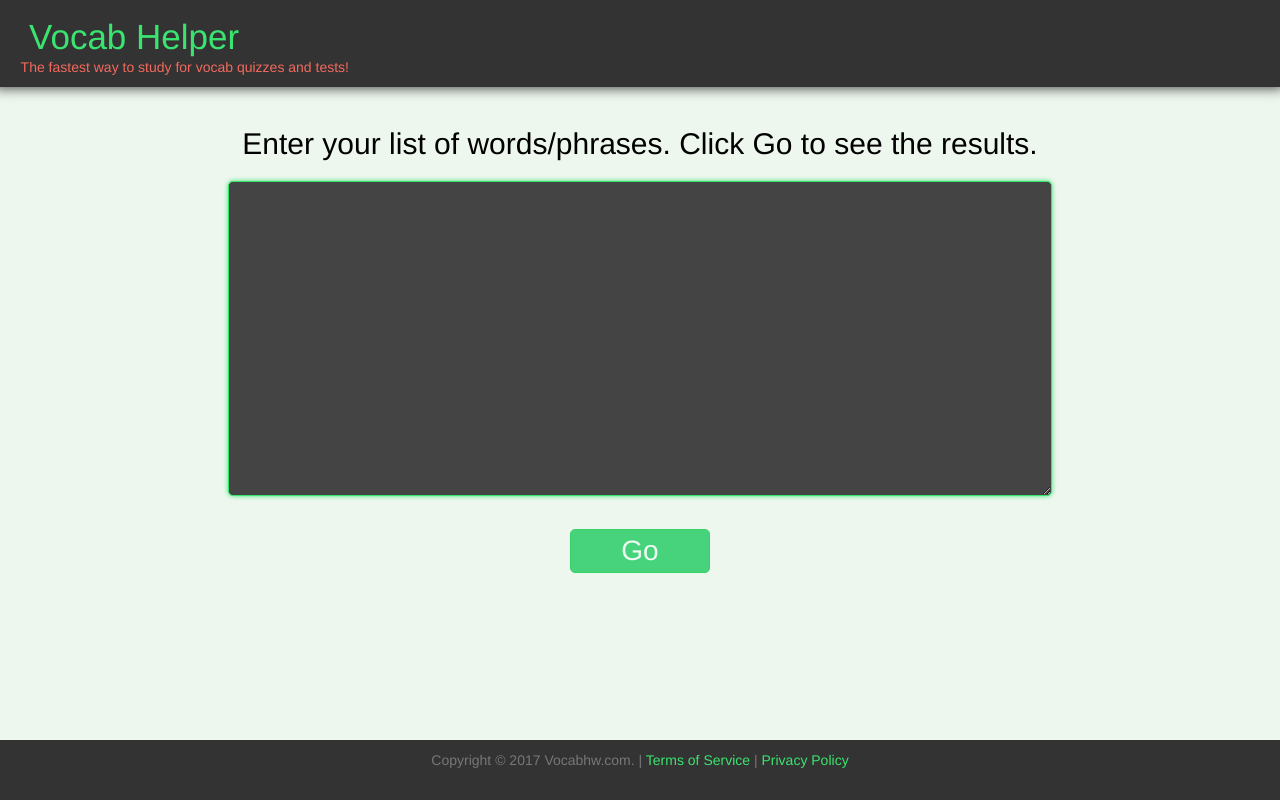
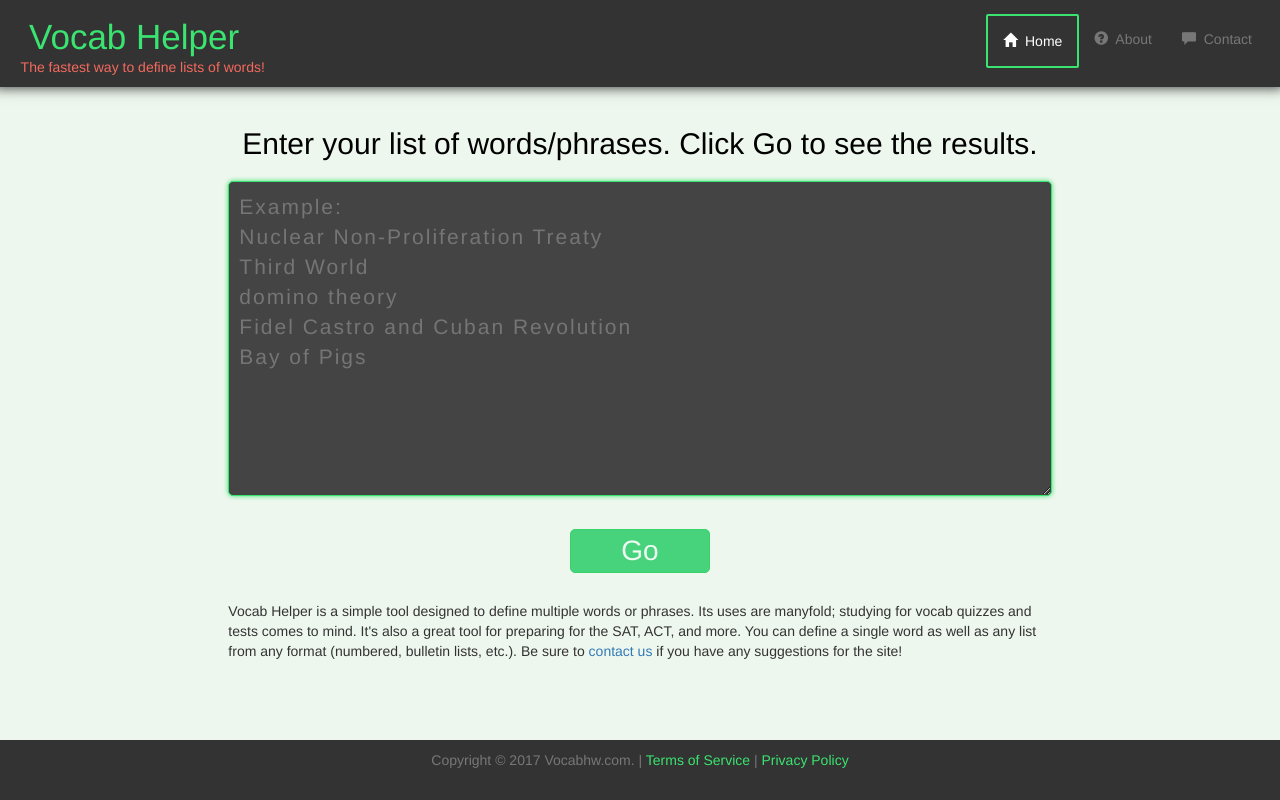
Before and after one commit to lazorfuzz/vocab-helper, a Django app: page / in a window 1280 px wide. Run offline with Django 3.2, Linux system fonts and the light colour scheme; some libraries are stand-ins or nearby versions.

Commit message:
add pages

```diff
--- a/vocabhelper/static/vocabhelper/HH.css
+++ b/vocabhelper/static/vocabhelper/HH.css
@@ -30,6 +30,21 @@ body {
 }
 .index-link{
   text-decoration: none !important;
+}
+.active{
+  border: 2px solid #3AE470;
+  border-radius: 2px;
+}
+.navbar-right{
+  position: absolute;
+  right: 2em;
+}
+.navbar-default .navbar-nav>.active>a{
+  background-color: #333 !important;
+  color: white;
+}
+.navbar-default .navbar-nav>li>a:hover{
+  color:white;
 }
 h2{
     align-content: center;
@@ -117,6 +132,10 @@ h1{
   cursor: pointer;
 }
 @media screen and (max-device-width: 500px) {
+  .navbar-right{
+    position: relative;
+    right: auto;
+  }
   h1{
     font-size: 2.5em;
   }
--- /dev/null
+++ b/vocabhelper/templates/head.html
@@ -0,0 +1,21 @@
+{% load staticfiles %}
+<script async src="//pagead2.googlesyndication.com/pagead/js/adsbygoogle.js"></script>
+<script>
+(adsbygoogle = window.adsbygoogle || []).push({
+google_ad_client: "ca-pub-4657194823520099",
+enable_page_level_ads: true
+});
+</script>
+<meta charset="utf-8">
+<meta property="og:title" content="Vocabulary Helper" />
+<meta property="og:description" content="The fastest way to study for vocab quizzes and tests. Also a good tool to help with homework." />
+<meta property="og:url" content="http://vocabhw.com/" />
+<meta name="description" content="The fastest way to study for vocab quizzes and tests. Also a good tool to help with homework." />
+<meta name="keywords" content="quizzes, tests, school, homework, vocabulary, vocab, definition, help, dictionary" />
+<meta name="viewport" content="width=device-width, initial-scale=1, maximum-scale=1, user-scalable=0"/>
+<link rel="stylesheet" href="http://maxcdn.bootstrapcdn.com/bootstrap/3.3.6/css/bootstrap.min.css">
+<link rel="stylesheet" href="https://cdnjs.cloudflare.com/ajax/libs/animate.css/3.5.2/animate.min.css">
+<link rel='stylesheet' href='{% static "vocabhelper/HH.css" %}?v=5'>
+<link rel="icon" type="image/png" href="{% static 'vocabhelper/media/logo.png' %}" />
+<script src="https://ajax.googleapis.com/ajax/libs/jquery/1.12.4/jquery.min.js"></script>
+<script src="http://maxcdn.bootstrapcdn.com/bootstrap/3.3.6/js/bootstrap.min.js"></script>
--- /dev/null
+++ b/vocabhelper/templates/header.html
@@ -0,0 +1,34 @@
+<nav class='navbar navbar-default' id='nav'>
+  <div class='container' style='margin-left:0;'>
+    <div class='navbar-header'>
+    <button type="button" class="navbar-toggle" data-toggle="collapse" data-target="#navmenu" aria-expanded="true" aria-controls="navbar">
+            <span class="sr-only">Toggle navigation</span>
+            <span class="icon-bar"></span>
+            <span class="icon-bar"></span>
+            <span class="icon-bar"></span>
+          </button>
+      <a href='{% url "index" %}' class='index-link'><h1>Vocab Helper</h1><p class='subtitle'>
+        The fastest way to define lists of words!
+      </p></a>
+    </div>
+    <div id="navmenu" class="navbar-collapse collapse">
+ 		<ul class="nav navbar-nav navbar-right">
+	 		<li class={% if indexpage %}'active'{% endif %}>
+	 			<a href='{% url "index" %}'>
+	 				<span class="glyphicon glyphicon-home" aria-hidden="true"></span>&nbsp; Home
+	 			</a>
+	 		</li>
+	 		<li class={% if aboutpage %}'active'{% endif %}>
+	 			<a href='{% url "about" %}'>
+	 				<span class="glyphicon glyphicon-question-sign" aria-hidden="true"></span>&nbsp; About
+	 			</a>
+	 		</li>
+      <li class={% if contactpage %}'active'{% endif %}>
+	 			<a href='{% url "contact" %}'>
+	 				<span class="glyphicon glyphicon-comment" aria-hidden="true"></span>&nbsp; Contact
+	 			</a>
+	 		</li>
+ 		</ul>
+ 	</div>
+  </div>
+</nav>
--- a/vocabhelper/templates/index.html
+++ b/vocabhelper/templates/index.html
@@ -2,27 +2,21 @@
 {% load staticfiles %}
 <html lang="en">
 <head>
-  <script async src="//pagead2.googlesyndication.com/pagead/js/adsbygoogle.js"></script>
-  <script>
-  (adsbygoogle = window.adsbygoogle || []).push({
-  google_ad_client: "ca-pub-4657194823520099",
-  enable_page_level_ads: true
-  });
-  </script>
-<meta charset="utf-8">
-<meta property="og:title" content="Vocabulary Helper" />
-<meta property="og:description" content="The fastest way to study for vocab quizzes and tests. Also a good tool to help with homework." />
-<meta property="og:url" content="http://vocabhw.com/" />
-<meta name="description" content="The fastest way to study for vocab quizzes and tests. Also a good tool to help with homework." />
-<meta name="keywords" content="quizzes, tests, school, homework, vocabulary, vocab, definition, help, dictionary" />
-<meta name="viewport" content="width=device-width, initial-scale=1, maximum-scale=1, user-scalable=0"/>
-<link rel="stylesheet" href="http://maxcdn.bootstrapcdn.com/bootstrap/3.3.6/css/bootstrap.min.css">
-<link rel="stylesheet" href="https://cdnjs.cloudflare.com/ajax/libs/animate.css/3.5.2/animate.min.css">
-<link rel='stylesheet' href='{% static "vocabhelper/HH.css" %}?v=4'>
-<link rel="icon" type="image/png" href="{% static 'vocabhelper/media/logo.png' %}" />
-<script src="https://ajax.googleapis.com/ajax/libs/jquery/1.12.4/jquery.min.js"></script>
-<script src="http://maxcdn.bootstrapcdn.com/bootstrap/3.3.6/js/bootstrap.min.js"></script>
+  {% include "head.html" %}
 <title>Vocab Helper</title>
+<style>
+  html, body{
+    overflow: scroll;
+    padding: 0;
+    margin-bottom: 0;
+  }
+  .container-fluid{
+    margin-bottom: 6em;
+  }
+  .abouttext{
+    margin-bottom: 2em;
+  }
+</style>
 </head>
 
 <body>
@@ -34,17 +28,9 @@
   js.src = "//connect.facebook.net/en_US/sdk.js#xfbml=1&version=v2.8";
   fjs.parentNode.insertBefore(js, fjs);
 }(document, 'script', 'facebook-jssdk'));</script>
-<div>
-<nav class='navbar navbar-default' id='nav'>
-  <div class='container' style='margin-left:0;'>
-    <div class='navbar-header'>
-      <a href='{% url "index" %}' class='index-link'><h1>Vocab Helper</h1><p class='subtitle'>
-        The fastest way to study for vocab quizzes and tests!
-      </p></a>
-    </div>
-  </div>
-</nav>
-</div>
+
+{% include "header.html" %}
+
 <div class='container-fluid col-md-8 col-md-offset-2 wrapper'>
     <h2 class='animated fadeInDown' id='instructions'>Enter your list of words/phrases. Click Go to see the results.</h2>
     <div id="words-div">
@@ -54,18 +40,36 @@
             {% csrf_token %}
             <button class='button' id="go">Go</button><button class='button' id="copy" style='display:none;'>Copy</button>
     </div>
+    <p class='abouttext'>
+      Vocab Helper is a simple tool designed to define multiple words or phrases. Its uses are manyfold; studying for vocab quizzes and tests comes to mind. It's also a great tool for preparing for the SAT, ACT, and more. You can define a single word as well as any list from any format (numbered, bulletin lists, etc.).
+      Be sure to <a href='{% url "contact" %}'>contact us</a> if you have any suggestions for the site!
+    </p>
     <div class="fb-like" data-href="http://vocabhw.com" data-layout="standard" data-action="like" data-size="small" data-show-faces="true" data-share="true"></div>
 </div>
 
 <script>
     var words = $('#wordspace');
+    words.attr('placeholder', 'Example: \n\
+Nuclear Non-Proliferation Treaty \n\
+Third World\n\
+domino theory\n\
+Fidel Castro and Cuban Revolution\n\
+Bay of Pigs\n\
+');
     words.focus();
 
   $('#go').on('click', function(){
+    if (words.val() == ''){
+      words.val('Nuclear Non-Proliferation Treaty \n\
+Third World\n\
+domino theory\n\
+Fidel Castro and Cuban Revolution\n\
+Bay of Pigs\n');
+    }
     var csrftoken = $('input[name="csrfmiddlewaretoken"]').val();
-    $(this).attr('class', 'button animated bounceOutDown');
-    $('#copy').attr('class', 'button animated bounceOutDown');
-    words.attr('class', 'animated fadeOutRight');
+    $(this).attr('class', 'button animated bounceOut');
+    $('#copy').attr('class', 'button animated bounceOut');
+    words.attr('class', 'animated bounceOut');
 
     $('#instructions').text('Please wait.');
     window.setTimeout(function(){
@@ -75,20 +79,19 @@
         words.val(data);
       }).always(function(){
         words.css('display', '');
-        words.attr('class', 'animated fadeInRight');
+        words.attr('class', 'animated bounceIn');
         words.focus();
         $('#instructions').text('Your Results:')
         words[0].scrollTop = 0;
         window.setTimeout(function(){
           $('#go').css('display', '');
-          $('#go').attr('class', 'button animated bounceInUp');
+          $('#go').attr('class', 'button animated bounceIn');
           $('#copy').css('display', '');
-          $('#copy').attr('class', 'button animated bounceInUp');
+          $('#copy').attr('class', 'button animated bounceIn');
         }, 700);
       });
     }, 1500);
     //$('.wrapper').height($(window).height() - $('footer').height());
-    $('html').css('overflow', 'hidden');
   });
 
   $('#copy').on('click', function(){
--- a/vocabhelper/urls.py
+++ b/vocabhelper/urls.py
@@ -4,6 +4,8 @@ from . import views
 
 urlpatterns = [
     url(r'^$', views.HomePage.as_view(), name='index'),
+    url(r'^about/$', views.AboutPage.as_view(), name='about'),
+    url(r'^contact/$', views.Contact.as_view(), name='contact'),
     url(r'^tos/$', views.TermsOfServicePage.as_view(), name='tos'),
     url(r'^privacy/$', views.PrivacyPage.as_view(), name='privacy'),
 ]
--- a/vocabhelper/views.py
+++ b/vocabhelper/views.py
@@ -11,10 +11,33 @@ class TermsOfServicePage(TemplateView):
 class PrivacyPage(TemplateView):
     template_name = 'privacy.html'
 
+class AboutPage(TemplateView):
+    def get(self, request):
+        return render(request, 'about.html', context={'aboutpage': 'true'})
+
+class Contact(TemplateView):
+    def get(self, request):
+        return render(request, 'contact.html', context={'contactpage': 'true'})
+
+    def post(self, request):
+        email = escape(request.POST['email'])
+        subject = escape(request.POST['subject'])
+        msg = escape(request.POST['subject'])
+        requests.post(
+	            'https://api.mailgun.net/v3/mg.apolyse.com/messages',
+	            auth=('api', "key-188fe0bda2f15695e08ea26a8c164e96"),
+	            data={'from': email + ' via VocabHelper <contact@vocabhw.com>',
+	                  'to': 'leontosy@gmail.com',
+	                  'h:reply-to': email,
+	                  'subject': subject,
+	                  'text': msg})
+        return HttpResponse('success')
+
+
 class HomePage(TemplateView):
 
     def get(self, request, **kwargs):
-        return render(request, 'index.html', context=None)
+        return render(request, 'index.html', context={'indexpage': 'true'})
 
     def post(self, request):
         import difflib
```
Also changed, not shown: vocabhelper/templates/about.html (added, +30 -0 lines), vocabhelper/templates/contact.html (added, +92 -0 lines), vocabhelper/templates/privacy.html (+1 -9 lines), 2 other files.
